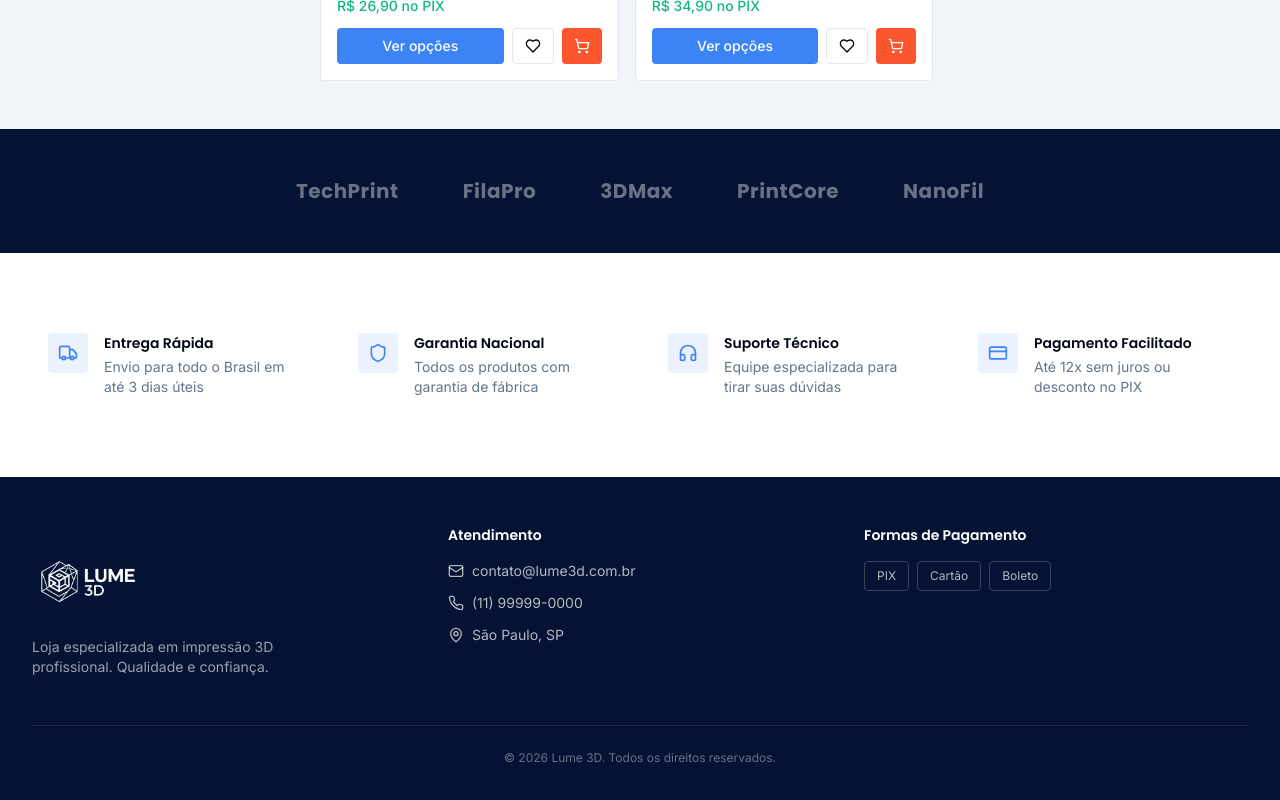
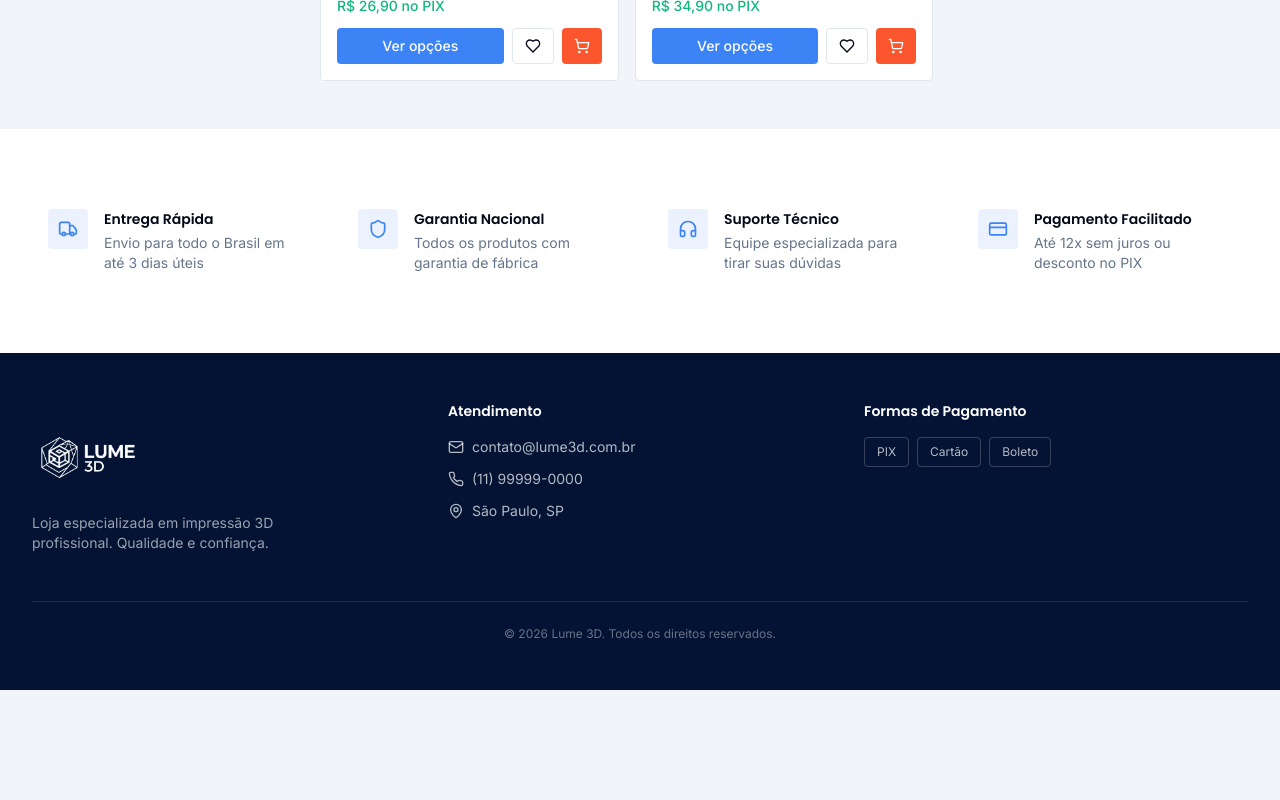
Before and after one commit to Amand4May/lume3d-front, a React (Vite) app: page / in a window 1280 px wide. Shown: the part 2236-3036 px from the top of the page. After the commit the page ends 2926 px from the top, so only its background shows below. Built offline with nearby package versions, Linux system fonts and the light colour scheme; no server answers; the HTML template or start-up script is replaced by a standard one.

Commit message:
Remove tagline from BrandsSection component

```diff
--- a/src/pages/Index.tsx
+++ b/src/pages/Index.tsx
@@ -5,7 +5,6 @@ import { HeroSection } from "@/components/HeroSection";
 import { CategorySidebar } from "@/components/CategorySidebar";
 import { ProductCard } from "@/components/ProductCard";
 import { FeaturesSection } from "@/components/FeaturesSection";
-import { BrandsSection } from "@/components/BrandsSection";
 import { Footer } from "@/components/Footer";
 import { useCatalog } from "@/contexts/CatalogContext";
 import useSEO from "@/hooks/useSEO";
@@ -157,7 +156,6 @@ const Index = () => {
         </div>
       </section>
 
-      <BrandsSection />
       <FeaturesSection />
       <Footer />
     </div>
```
